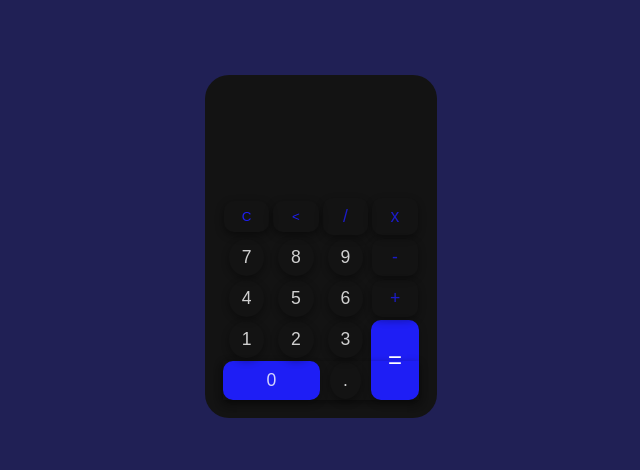
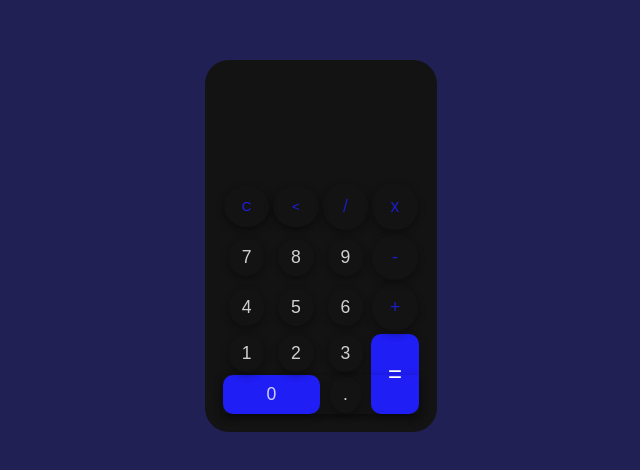
Before and after one commit to renatarko/modelos, a plain HTML site: page calculate/index.html in a window 1280 px wide. Shown: the part 162-632 px from the top of the page, without its empty margins (319-959 px from the left). Drawn offline with Linux system fonts and the light colour scheme.

Commit message:
border-radius dos operadores igual dos números

```diff
--- a/calculate/style.css
+++ b/calculate/style.css
@@ -50,8 +50,8 @@ input {
 
 .operator {
   width: 100%;
-  padding: 0.5rem 0.8rem;
-  border-radius: 10px;
+  padding: 0.8rem 0.8rem;
+  border-radius: 50%;
   color: rgb(30, 30, 245);
 }
 
```
